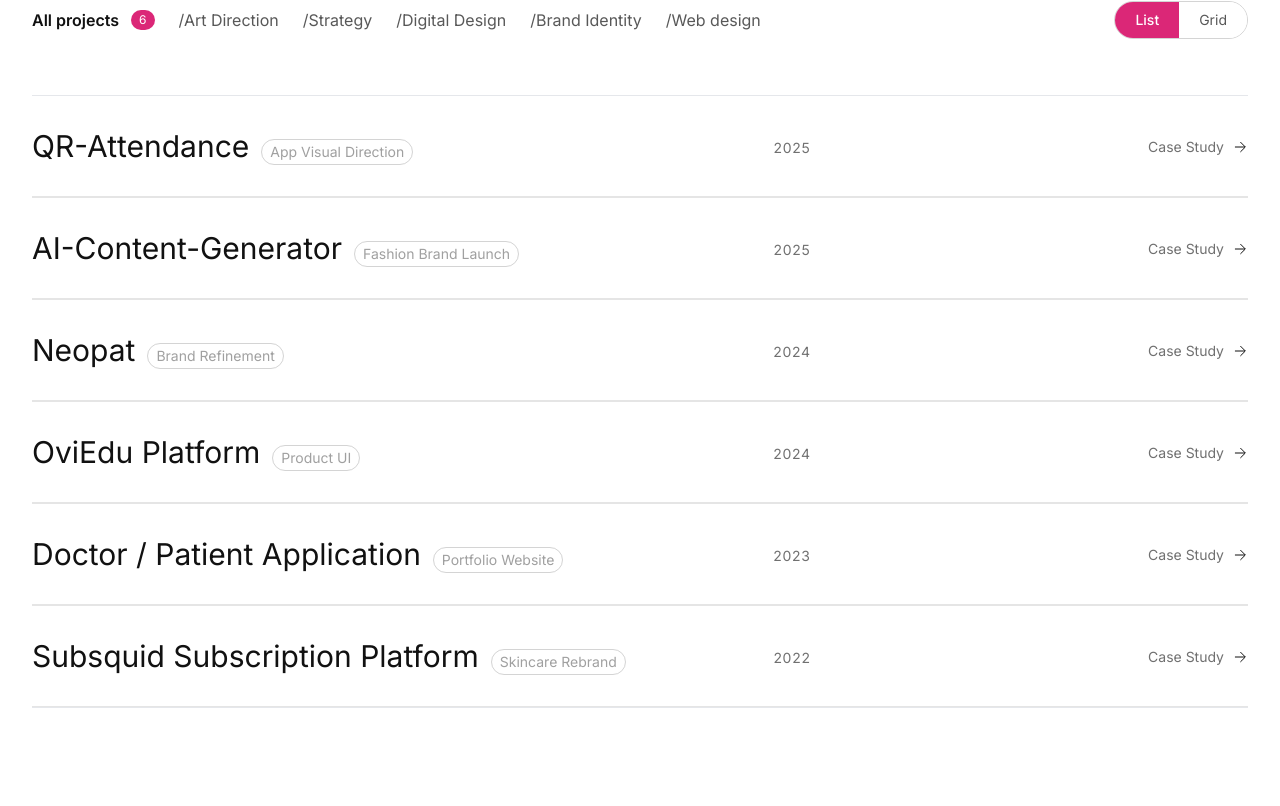
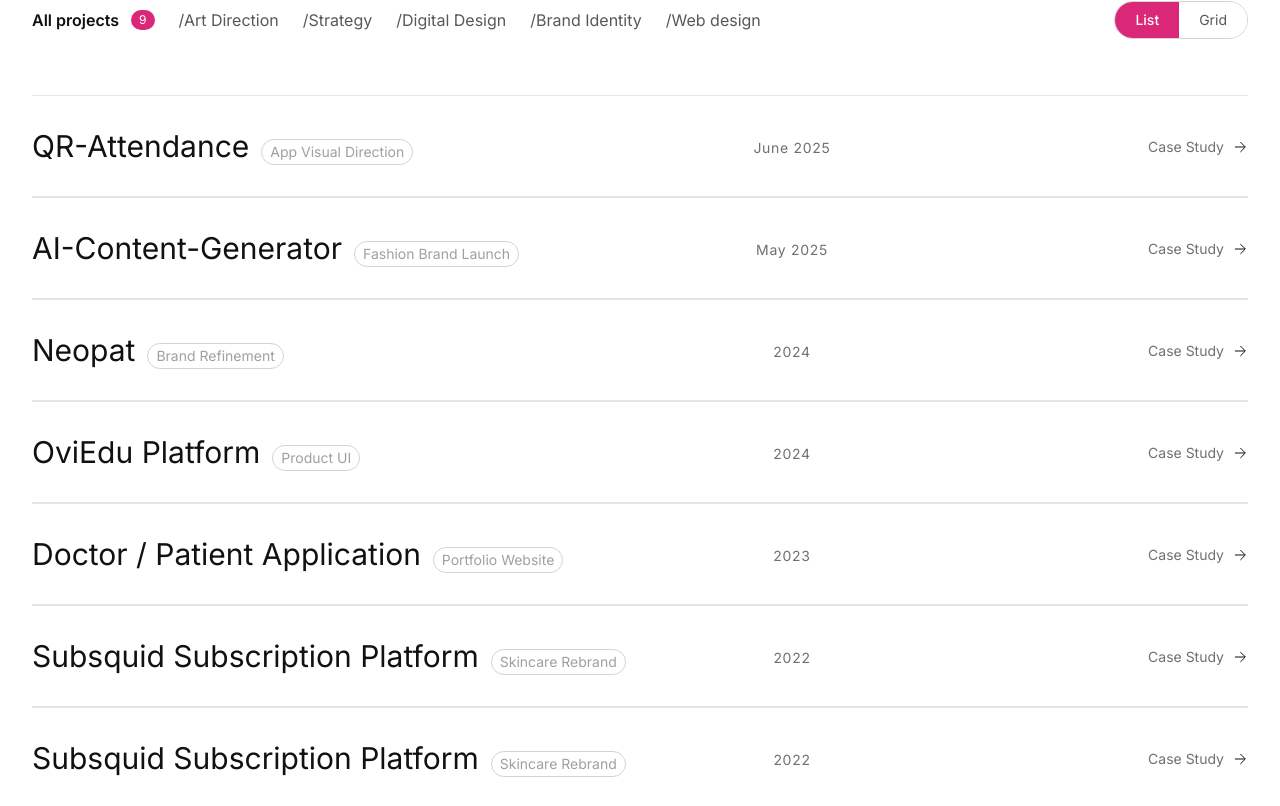
Before and after one commit to zdawan/projects, a React (Create React App) app: page / in a window 1280 px wide. Shown: the part 367-1173 px from the top of the page. Built offline with nearby package versions, Linux system fonts and the light colour scheme; the HTML template or start-up script is replaced by a standard one.

Commit message:
first commit

```diff
--- a/src/data/projects.js
+++ b/src/data/projects.js
@@ -18,7 +18,7 @@ export const projects = [
   {
     id: "qr-based-attendance-system",
     title: "QR-Attendance",
-    year: 2025,
+    year: "June 2025",
     type: "App Visual Direction",
     categories: ["/Web design", "/Digital Design", "/Art Direction"],
     image: Wireframe0,
@@ -26,7 +26,7 @@ export const projects = [
   {
     id: "ai-content-generator",
     title: "AI-Content-Generator",
-    year: 2025,
+    year: "May 2025",
     type: "Fashion Brand Launch",
     categories: ["/Web design", "/Strategy", "/Brand Identity"],
     image: Wireframe1,
@@ -63,4 +63,28 @@ export const projects = [
     categories: ["/Brand Identity"],
     image: Wireframe5,
   },
+  {
+    id: "subsquid",
+    title: "Subsquid Subscription Platform",
+    year: 2022,
+    type: "Skincare Rebrand",
+    categories: ["/Brand Identity"],
+    image: Wireframe5,
+  },
+  {
+    id: "subsquid",
+    title: "Subsquid Subscription Platform",
+    year: 2022,
+    type: "Skincare Rebrand",
+    categories: ["/Brand Identity"],
+    image: Wireframe5,
+  },
+  {
+    id: "subsquid",
+    title: "Subsquid Subscription Platform",
+    year: 2022,
+    type: "Skincare Rebrand",
+    categories: ["/Brand Identity"],
+    image: Wireframe5,
+  },
 ];
```
